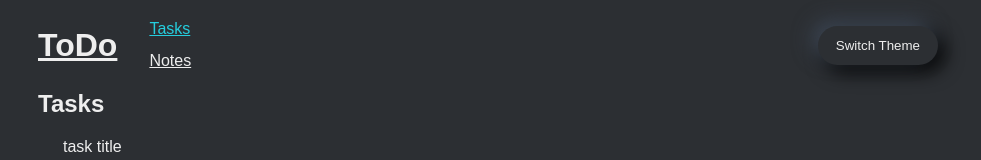
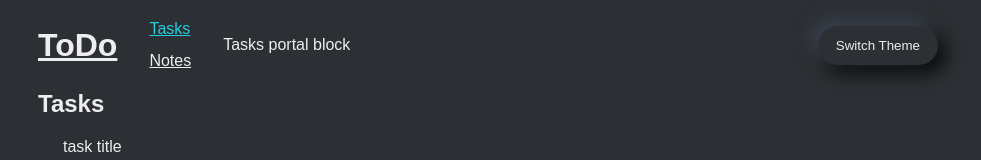
Before and after one commit to dgavrichkov/TaskListMain, a React (Create React App) app: page /TaskListMain/tasks in a window 1280 px wide. Shown: the top 160 px of the page, without its empty margins (152-1133 px from the left). Built offline with nearby package versions, Linux system fonts and the light colour scheme.

Commit message:
add simple portal example

```diff
--- a/src/components/Header/Header.tsx
+++ b/src/components/Header/Header.tsx
@@ -24,6 +24,8 @@ export const Header = ({ pageClass }: HeaderProps) => {
           }
         >Notes</NavLink>
       </Styled.Nav>
+      <div id="header-portal">
+      </div>
       <Styled.SwitcherWrap>
         <ThemeSwitcher />
       </Styled.SwitcherWrap>
--- a/src/components/Header/styled.ts
+++ b/src/components/Header/styled.ts
@@ -3,7 +3,7 @@ import styled from "styled-components";
 const Header = styled.header`
   display: grid;
   align-items: center;
-  grid-template-columns: auto auto 1fr;
+  grid-template-columns: auto auto 1fr auto;
   column-gap: 32px;
 
   a {
--- a/src/components/pages/NotesPage.tsx
+++ b/src/components/pages/NotesPage.tsx
@@ -1,4 +1,5 @@
 import nextId from "react-id-generator";
+import { Portal } from '../../entities/Portal';
 import { useActions } from "../../hooks/useActions";
 import { useTypedSelector } from "../../hooks/useTypedSelector";
 import { getNotesCategories } from "../../store/selectors/getNotesCategories";
@@ -33,6 +34,7 @@ export const NotesPage = () => {
       <section className="content">
         <NotesList />
       </section>
+      <Portal portalElement={<div>Notes portal block</div>} portalId="header-portal" />
     </StyledListPageWrap>
   );
 };
--- a/src/components/pages/TasksPage.tsx
+++ b/src/components/pages/TasksPage.tsx
@@ -1,4 +1,5 @@
 import nextId from "react-id-generator";
+import { Portal } from '../../entities/Portal';
 import { useActions } from "../../hooks/useActions";
 import { useTypedSelector } from "../../hooks/useTypedSelector";
 import { getTasksCategories } from "../../store/selectors/getTasksCategories";
@@ -35,6 +36,7 @@ export const TasksPage = () => {
       <section className="content">
         <TaskList />
       </section>
+      <Portal portalElement={<div>Tasks portal block</div>} portalId="header-portal" />
     </StyledListPageWrap>
   );
 };
```
